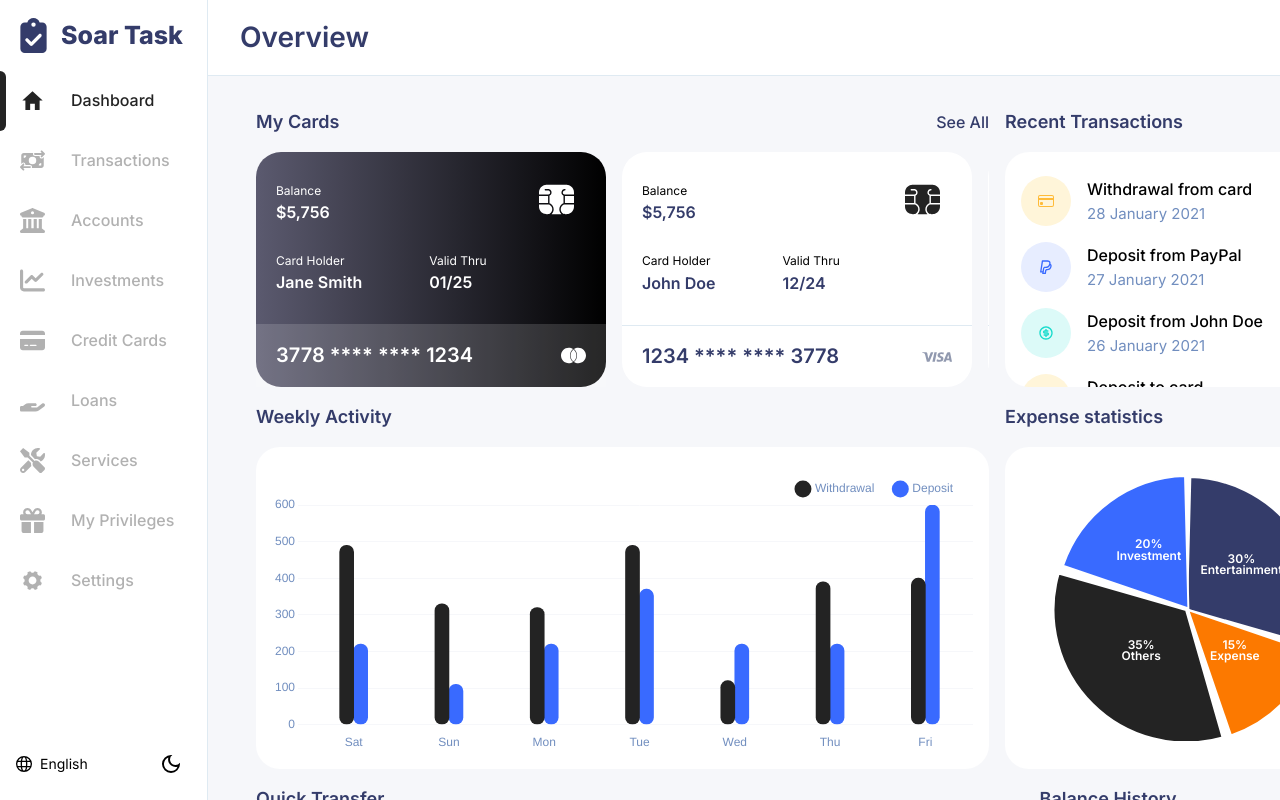
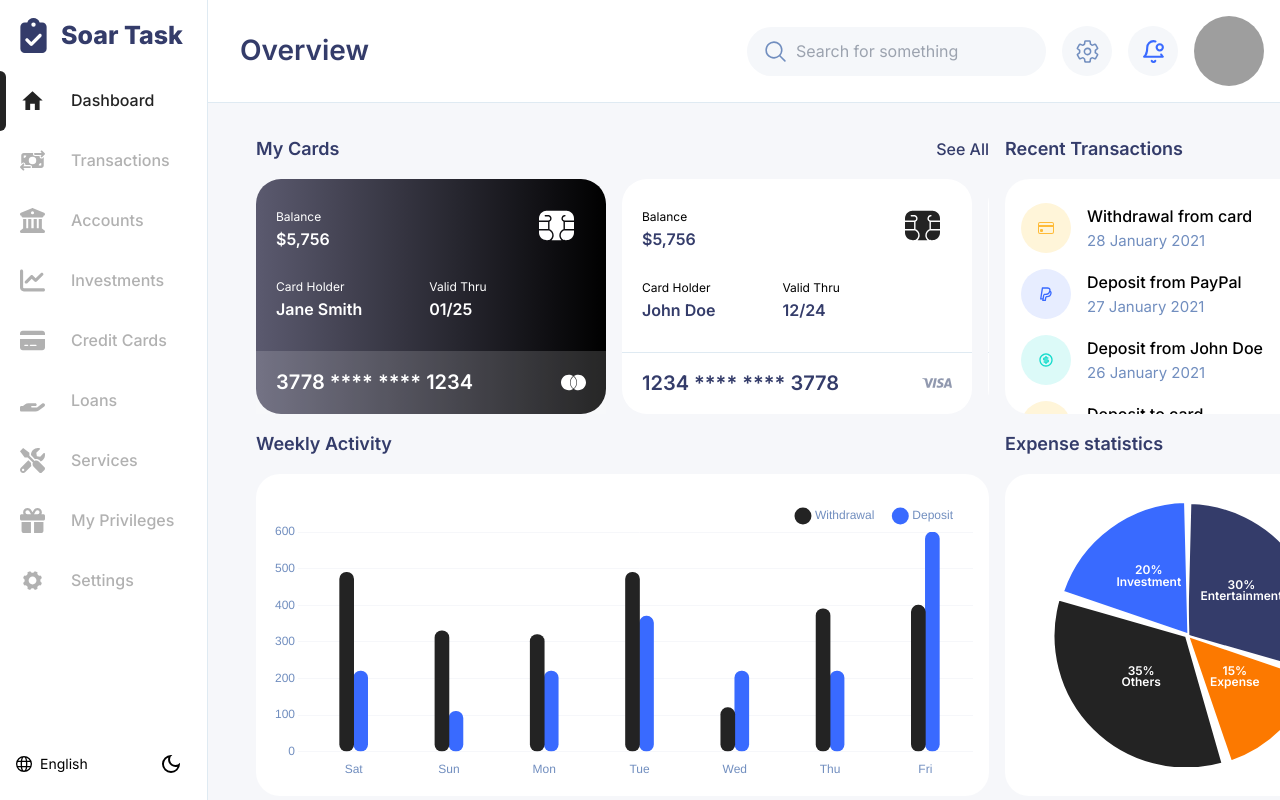
Before and after one commit to mubashir-irfan/soar_assessment_poc, a React (Create React App) app: page / in a window 1280 px wide. Built offline with nearby package versions, Linux system fonts and the light colour scheme; grey boxes are pictures that could not be loaded.

Commit message:
header
Signed-off-by: Muhammad Mubashir Irfan <mubashir.irfan37@gmail.com>

```diff
--- a/src/Settings/EditProfile.tsx
+++ b/src/Settings/EditProfile.tsx
@@ -56,7 +56,7 @@ function EditProfile() {
       <div className="md:grid lg:grid-cols-[20%_80%] items-start">
         <div className="flex flex-col items-center mb-4 md:mb-0">
           <div className="relative">
-            <img src={stagedProfile.avatarURL || 'https://via.placeholder.com/100'} alt="Profile" className="rounded-full w-24 h-24 object-cover" />
+            <img src={stagedProfile.avatarURL || 'https://images.pexels.com/photos/220453/pexels-photo-220453.jpeg?auto=compress&cs=tinysrgb&w=1260&h=750&dpr=1'} alt="Profile" className="rounded-full w-24 h-24 object-cover" />
             {isEditing && (
               <label htmlFor="image-upload" className="absolute bottom-0 right-0 cursor-pointer">
                 <div className="bg-black rounded-full p-2">
--- /dev/null
+++ b/src/components/Header.tsx
@@ -0,0 +1,58 @@
+import { useEffect, useState } from 'react';
+import { useTranslation } from 'react-i18next';
+import { AiOutlineMenu } from 'react-icons/ai';
+import { HiMagnifyingGlass } from "react-icons/hi2";
+import { IoSettingsOutline } from "react-icons/io5";
+import { LuBellDot } from "react-icons/lu";
+import { mockDataService } from '../services/mockData';
+import { UserProfile } from '../types';
+
+type HeaderProps = {
+    title: string;
+    setIsMenuOpen: (isOpen: boolean) => void;
+  }
+
+  const Header = ({ title, setIsMenuOpen }: HeaderProps) => {
+    const {t} = useTranslation();
+    const [userProfile, setUserProfile] = useState<UserProfile>()
+
+    useEffect(() => {
+      mockDataService.getUserProfile().then(setUserProfile)
+    }, [])
+
+    return (
+      <header className="p-4 flex items-center justify-between lg:justify-start lg:border-b lg:border-border-light dark:border-border-dark border-solid">
+        <div className="lg:hidden">
+          <AiOutlineMenu size={24} className="text-soar cursor-pointer" onClick={() => setIsMenuOpen(true)} />
+        </div>
+        <h1 className="font-[600] sm:text-[1.25rem] md:text-[1.75rem] text-soar lg:ml-4 lg:text-left text-center flex-grow">
+          {title}
+        </h1>
+
+        {!!userProfile ?
+          <div className='flex gap-4 items-center'>
+            <div className={`hidden md:flex gap-2 justify-center items-center px-4 py-3 bg-background-secondary text-text-secondary rounded-[2.5rem]
+               focus:outline-none focus:outline-none focus-visible:ring-2 focus-visible:ring-soar focus-visible:ring-offset-1
+               focus-visible:ring-offset-background-white`}>
+              <HiMagnifyingGlass size={25} />
+              <input className='bg-transparent placeholder-text-tertiary focus:outline-none'
+                placeholder={t('navbar.searchForSomething')} />
+            </div>
+
+            <div className='hidden w-[3.125rem] h-[3.125rem] rounded-full bg-background-secondary text-text-secondary md:flex justify-center items-center cursor-pointer'>
+              <IoSettingsOutline size={25} />
+            </div>
+            <div className='hidden w-[3.125rem] h-[3.125rem] rounded-full bg-background-secondary text-soar-blue md:flex justify-center items-center cursor-pointer'>
+              <LuBellDot size={25} />
+            </div>
+            <img src={userProfile.avatarURL
+              || 'https://images.pexels.com/photos/220453/pexels-photo-220453.jpeg?auto=compress&cs=tinysrgb&w=1260&h=750&dpr=1'}
+              alt="Profile" className="rounded-full w-9 h-9 sm:w-12 sm:h-12 md:w-[4.375rem] md:h-[4.375rem] object-cover"
+            />
+          </div>
+          : <></>}
+      </header>
+    )
+  }
+
+  export default Header;
--- a/src/components/FormInput.tsx
+++ b/src/components/Input.tsx
@@ -1,5 +1,5 @@
-import React, { useEffect, useRef } from 'react';
-import { FieldError, Merge, FieldErrorsImpl, UseFormRegisterReturn } from 'react-hook-form';
+import React from 'react';
+import { FieldError, FieldErrorsImpl, Merge } from 'react-hook-form';
 
 interface FormInputProps {
   label: string;
--- a/src/components/Layout.tsx
+++ b/src/components/Layout.tsx
@@ -1,11 +1,10 @@
-// src/components/Layout.tsx
-
 import React, { useState } from 'react';
-import { AiOutlineMenu, AiOutlineClose } from 'react-icons/ai';
+import { AiOutlineClose } from 'react-icons/ai';
 import { useLocation } from 'react-router-dom';
 import { useAuth } from '../context/AuthContext';
 import { useI18n } from '../context/I18nContext';
 import Navbar from './Navbar';
+import { Header } from '.';
 
 function Layout({ children }: { children: React.ReactNode }) {
   const { isAuthenticated } = useAuth();
@@ -32,9 +31,8 @@ function Layout({ children }: { children: React.ReactNode }) {
     <div dir={dir} className="min-h-[100vh] flex">
       {/* Mobile Drawer Menu */}
       <div
-        className={`fixed top-0 bottom-0 left-0 w-[15rem] bg-background-white z-50 transition-transform transform ${
-          isMenuOpen ? 'translate-x-0' : '-translate-x-full'
-        } lg:hidden`}
+        className={`fixed top-0 bottom-0 left-0 w-[15rem] bg-background-white z-50 transition-transform transform ${isMenuOpen ? 'translate-x-0' : '-translate-x-full'
+          } lg:hidden`}
       >
         <div className="flex justify-end p-4 md:shadow-none shadow-2xl">
           <AiOutlineClose size={24} className="text-soar cursor-pointer" onClick={() => setIsMenuOpen(false)} />
@@ -49,14 +47,7 @@ function Layout({ children }: { children: React.ReactNode }) {
 
       {/* Main Content */}
       <div className="flex-grow flex flex-col bg-background-white max-h-[100vh] w-full">
-        <header className="p-4 flex items-center justify-between lg:justify-start lg:border-b lg:border-border-light dark:border-border-dark border-solid">
-          <div className="lg:hidden">
-            <AiOutlineMenu size={24} className="text-soar cursor-pointer" onClick={() => setIsMenuOpen(true)} />
-          </div>
-          <h1 className="font-[600] text-[28px] text-soar lg:ml-4 lg:text-left text-center flex-grow">
-            {i18n.t(getHeaderTitle())}
-          </h1>
-        </header>
+        <Header title={i18n.t(getHeaderTitle())} setIsMenuOpen={setIsMenuOpen} />
         <main className="flex-grow overflow-y-auto no-scrollbar">
           <div className="container mx-auto max-w-[100vw] lg:max-w-[calc(100vw-13rem)] overflow-y-auto no-scrollbar p-4 lg:px-8 bg-background-light h-full">
             {children}
@@ -67,4 +58,5 @@ function Layout({ children }: { children: React.ReactNode }) {
   );
 }
 
+
 export default Layout;
--- a/src/components/Tabs.tsx
+++ b/src/components/Tabs.tsx
@@ -31,9 +31,12 @@ function Tabs({ tabs, activeTab, setActiveTab, className }: TabsProps) {
     <div className={`relative ${className}`}>
       <div className="flex justify-between md:justify-center lg:justify-start md:gap-4 w-full  border-b border-solid border-border-light">
         {tabs.map((tab) => (
-          <div key={tab.id} className="relative rounded-lg hover:bg-gray-100 dark:hover:bg-gray-800">
+          <div key={tab.id} className={`relative rounded-lg hover:bg-gray-100 dark:hover:bg-gray-800`}>
             <button
-              className={`relative text-base md:text-lg font-medium transition-colors ${
+              className={`relative text-base md:text-lg font-medium transition-colors
+                focus:outline-none focus:outline-none focus-visible:ring-2 focus-visible:ring-soar focus-visible:ring-offset-1
+             focus-visible:ring-offset-background-white rounded-lg
+                ${
                 activeTab === tab.id
                   ? `text-text-primary`
                   : `text-text-secondary`
--- a/src/components/index.ts
+++ b/src/components/index.ts
@@ -10,6 +10,7 @@ export {default as PieChart} from './PieChart';
 export {default as SlicedPieChart} from './SlicedPieChart';
 export {default as AreaChart} from './AreaChart';
 export {default as Tabs} from './Tabs';
-export {default as FormInput} from './FormInput';
+export {default as FormInput} from './Input';
 export {default as Button} from './Button';
 export {default as ThemeSwitcher} from './ThemeSwitcher';
+export {default as Header} from './Header'
--- a/src/design-system/index.js
+++ b/src/design-system/index.js
@@ -6,6 +6,7 @@ module.exports = {
     'soar-blue': '#396AFF',
     background: {
       light: '#F6F7FA',
+      secondary: '#F5F7FA',
       white: '#FFFFFF',
       dark: '#212529',
     },
--- a/src/i18n/ar.json
+++ b/src/i18n/ar.json
@@ -1,6 +1,6 @@
 {
   "navbar": {
-     "soarTask": "Soar مهمة",
+    "soarTask": "Soar مهمة",
     "dashboard": "لوحة التحكم",
     "transactions": "المعاملات",
     "accounts": "الحسابات",
@@ -9,13 +9,14 @@
     "loans": "القروض",
     "services": "الخدمات",
     "myPrivileges": "امتيازاتي",
-    "settings": "الإعدادات"
+    "settings": "الإعدادات",
+    "searchForSomething": "ابحث عن"
   },
   "dashboard": {
     "overview": "نظرة عامة",
     "myCards": "بطاقاتي",
     "seeAll": "عرض الكل",
-     "recentTransactions": "العمليات الأخيرة"
+    "recentTransactions": "العمليات الأخيرة"
   },
   "card": {
     "balance": "الرصيد",
--- a/src/i18n/en.json
+++ b/src/i18n/en.json
@@ -9,7 +9,8 @@
     "loans": "Loans",
     "services": "Services",
     "myPrivileges": "My Privileges",
-    "settings": "Settings"
+    "settings": "Settings",
+    "searchForSomething": "Search for something"
   },
   "dashboard": {
     "overview": "Overview",
```
